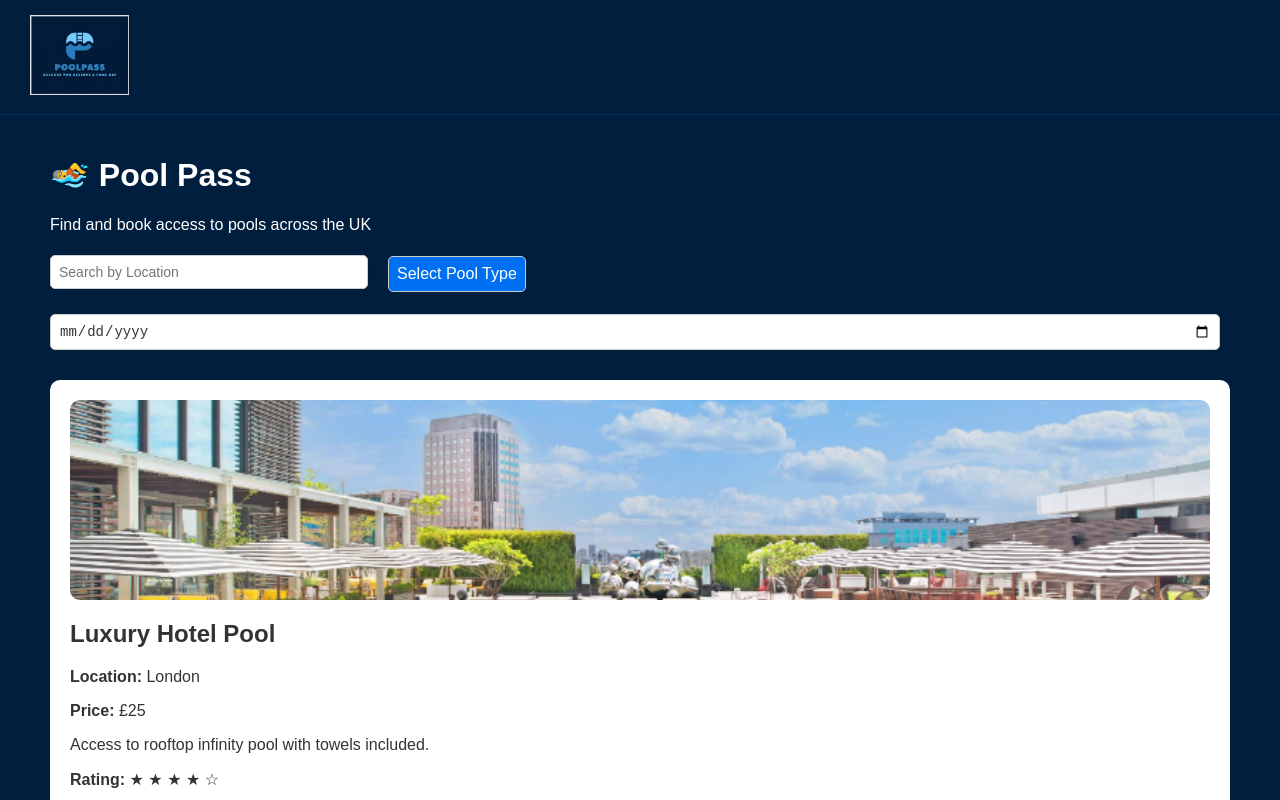
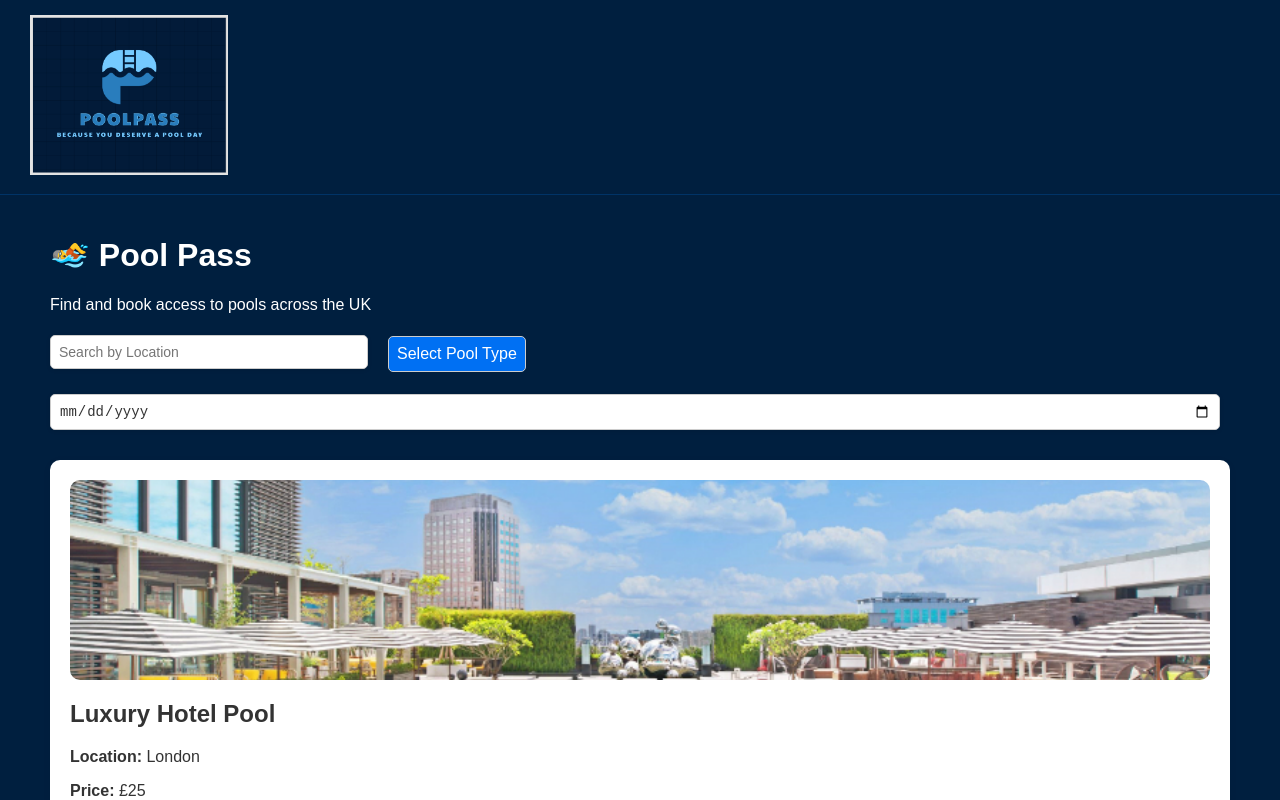
Before and after one commit to SxyWytBoy/PoolPass, a Next.js app: page / in a window 1280 px wide. Shown: the top 800 px of the page. Built offline with nearby package versions, Linux system fonts and the light colour scheme.

Commit message:
Update globals.css

```diff
--- a/styles/globals.css
+++ b/styles/globals.css
@@ -17,7 +17,7 @@ header {
 }
 
 header img {
-  height: 80px; /* Bigger logo */
+  height: 160px; /* Bigger logo */
   width: auto;
 }
 
```
